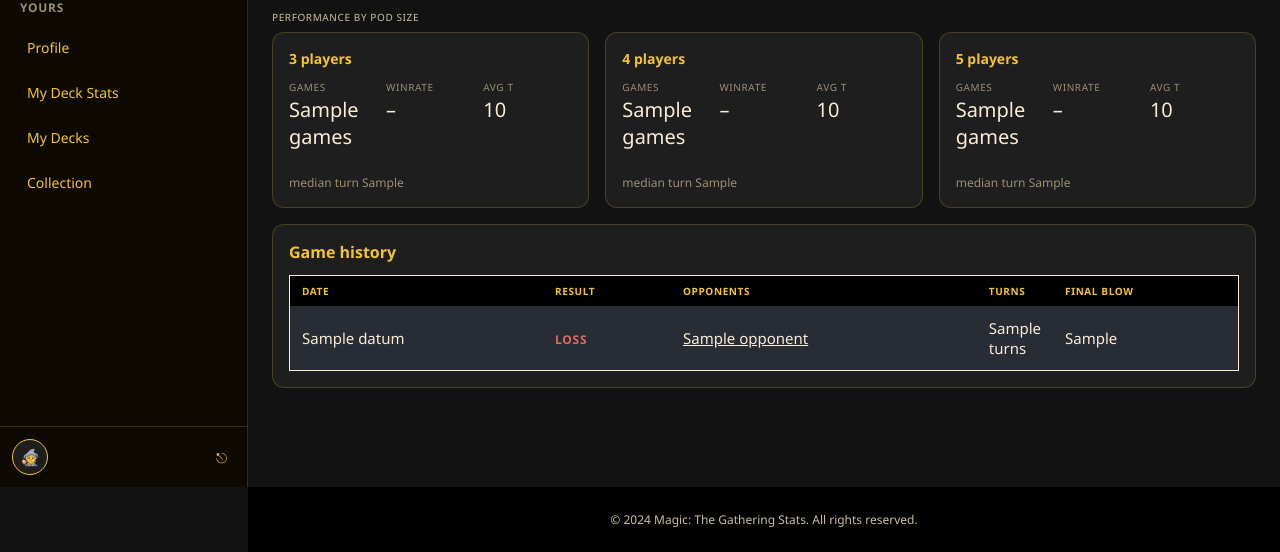
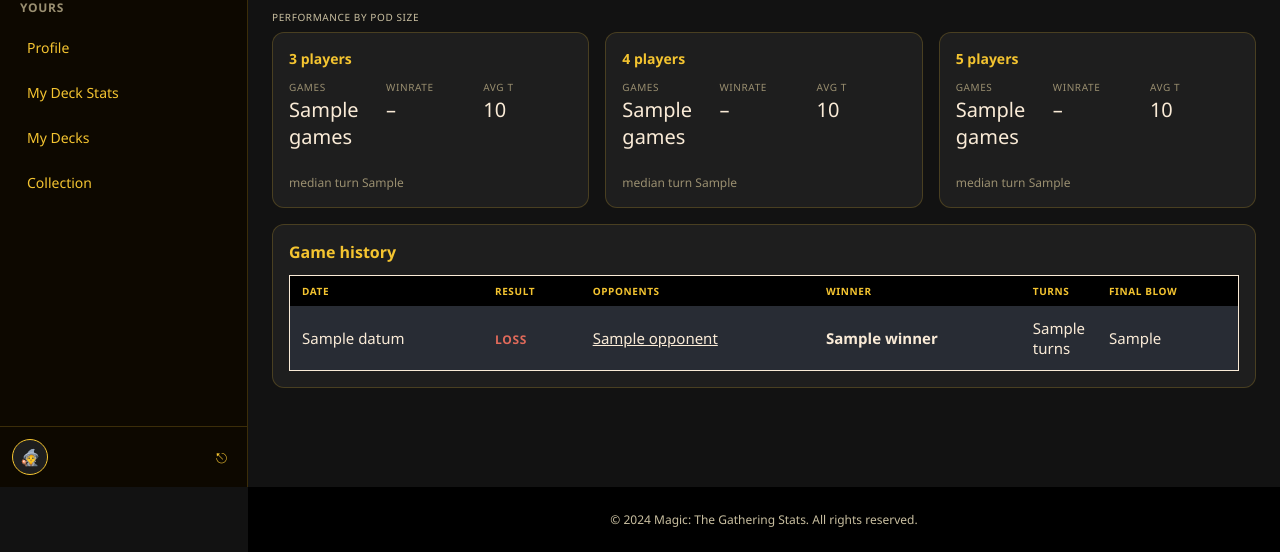
Before and after one commit to NiklasPaulRothe/MagicWebStats, a Python web app: template app/templates/decks/show.html in a window 1280 px wide. Shown: the part 313-865 px from the top of the page. Run offline with Jinja, Linux system fonts and the light colour scheme; the template is opened without the code that fills it: most values are stand-ins (such as "Sample title", 1, 10 or a date in 2020); grey boxes are pictures that could not be loaded.

Commit message:
added winner back to game overview per deck

```diff
--- a/app/static/css/deckdetail.css
+++ b/app/static/css/deckdetail.css
@@ -317,6 +317,7 @@
 .dd-nowrap { white-space: nowrap; }
 .dd-empty { text-align: center; color: var(--color-faint); font-style: italic; padding: var(--space-6); }
 
+.dd-winner { white-space: nowrap; font-weight: var(--fw-semibold); }
 .dd-result { font-weight: var(--fw-bold); font-size: var(--fs-xs); letter-spacing: var(--letter-tracked); }
 .dd-result--win { color: var(--color-win); }
 .dd-result--loss { color: var(--color-loss); }
--- a/app/templates/decks/show.html
+++ b/app/templates/decks/show.html
@@ -270,6 +270,7 @@
                     <th>Result</th>
                     {% if is_shared_deck %}<th>Pilot</th>{% endif %}
                     <th>Opponents</th>
+                    <th>Winner</th>
                     <th class="dd-num">Turns</th>
                     <th>Final blow</th>
                     {% if show_private_avgs %}<th class="dd-toggle-col"><span class="sr-only">Personal details</span></th>{% endif %}
@@ -277,7 +278,7 @@
             </thead>
             {#- One <tbody> per game (its row + optional personal detail row) so the
                 pager in deckdetail.js can page whole games, 10 at a time. -#}
-            {% set ncols = 5 + (1 if is_shared_deck else 0) + (1 if show_private_avgs else 0) %}
+            {% set ncols = 6 + (1 if is_shared_deck else 0) + (1 if show_private_avgs else 0) %}
             {% for game in games %}
                 {% set has_detail = show_private_avgs and game.participant_data %}
             <tbody class="dd-game">
@@ -296,6 +297,8 @@
                             {%- endfor %}
                         </span>
                     </td>
+                    {# Winner's player name ("Unbekannt" from build_game_history = no winner recorded). #}
+                    <td class="dd-winner">{{ '–' if not game.winner or game.winner == 'Unbekannt' else game.winner }}</td>
                     <td class="dd-num">{{ game.turns }}</td>
                     <td>{{ game.final_blow }}</td>
                     {% if show_private_avgs %}
```
